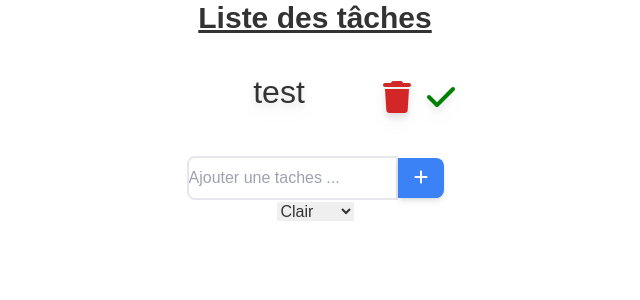
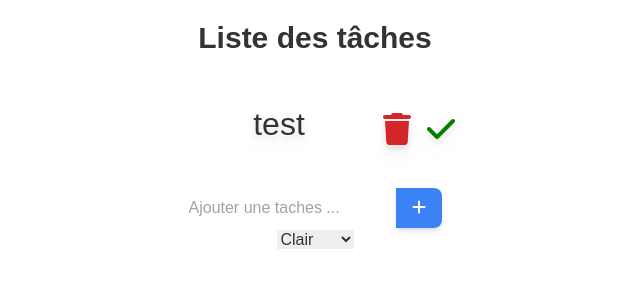
Before and after one commit to Padiwa/react-dockerized, a React app: page / in a window 1280 px wide. Shown: the top 300 px of the page, without its empty margins (325-965 px from the left). Built offline with nearby package versions, Linux system fonts and the light colour scheme.

Commit message:
Changement css h1 + input tacheé

```diff
--- a/src/components/App.jsx
+++ b/src/components/App.jsx
@@ -17,7 +17,7 @@ const App = () => {
     // balise fourni des info pour le theme context
     <ThemeContext.Provider value={contextValue}>
       <div className={theme}>
-        <h1 className="text-3xl font-bold underline">{title}</h1>
+        <h1 className="text-3xl font-bold mt-2 p-3">{title}</h1>
         <TacheList />
         <TacheForm />
       </div >
--- a/src/components/TacheForm.jsx
+++ b/src/components/TacheForm.jsx
@@ -18,7 +18,7 @@ const TacheForm = () => {
         <div>
             <form onSubmit={handleSubmit} >
                 <input
-                    className="mt-2 pt-2 pb-2  border-2 rounded-l-lg"
+                    className="mt-2 pt-2 pb-2 rounded-l-lg"
                     value={text}
                     onChange={(e) => setText(e.target.value)}
                     type="text"
```
